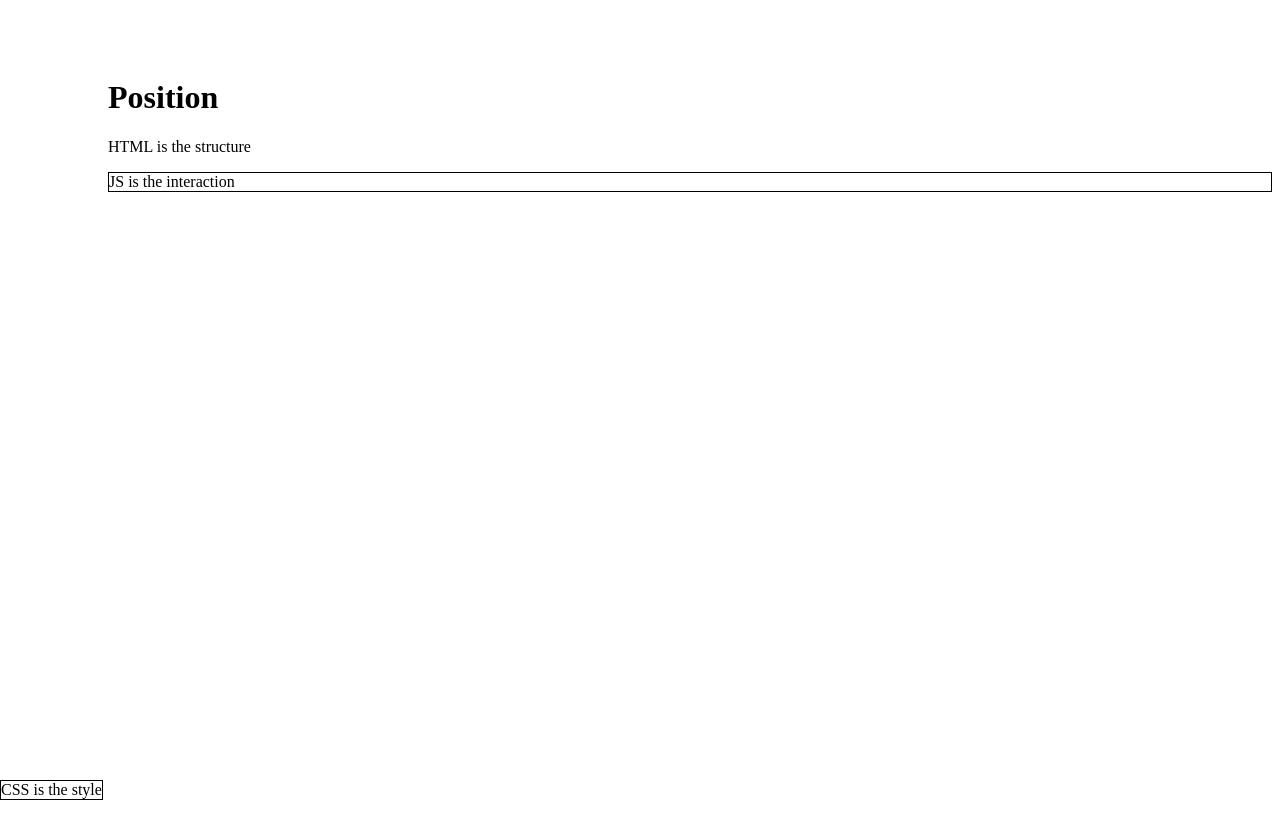
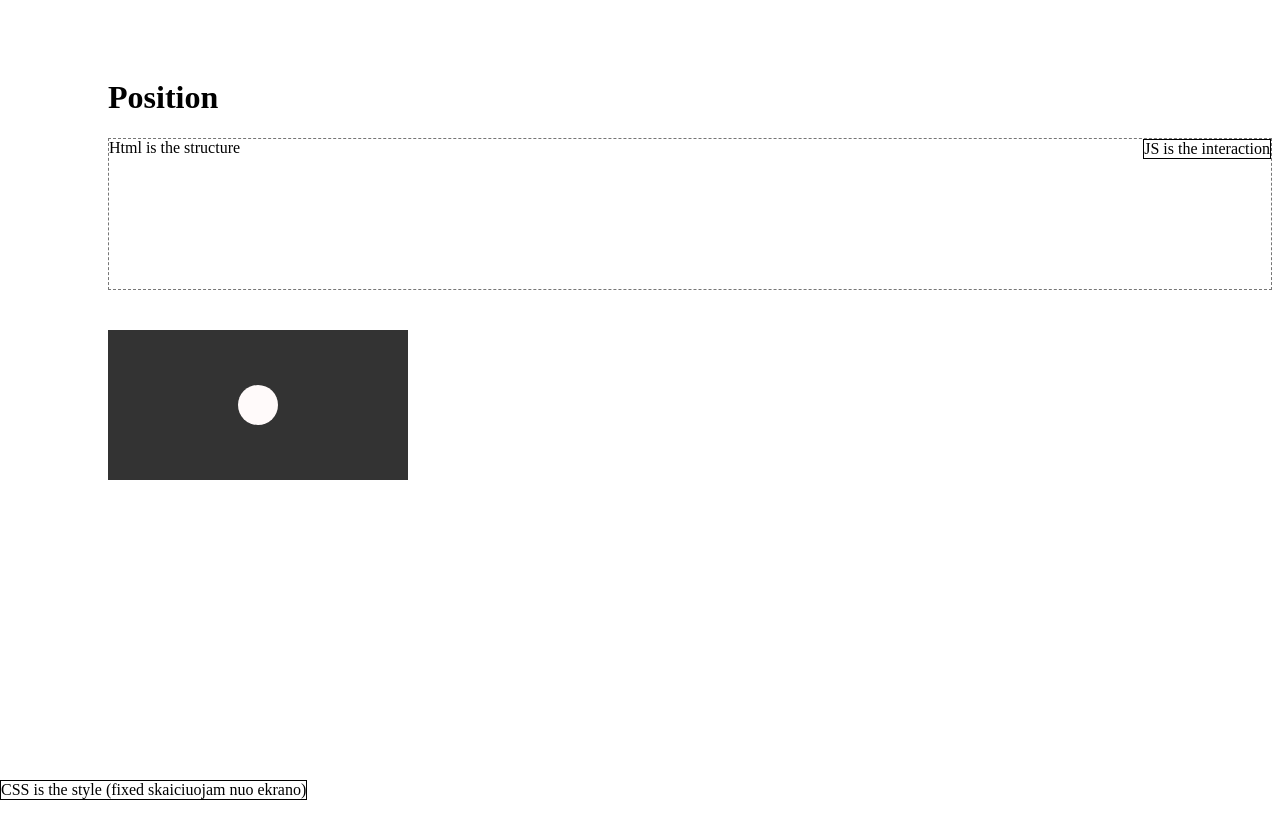
Before and after one commit to VytautasMil/HTML-10-flex-more, a plain HTML site: page position/index.html in a window 1280 px wide. Shown: the top 838 px of the page. Drawn offline with Linux system fonts and the light colour scheme.

Commit message:
position center

```diff
--- a/position/index.html
+++ b/position/index.html
@@ -4,14 +4,21 @@
     <meta charset="UTF-8" />
     <meta http-equiv="X-UA-Compatible" content="IE=edge" />
     <meta name="viewport" content="width=device-width, initial-scale=1.0" />
-    <title>Document</title>
+    <title>Position</title>
     <link rel="stylesheet" href="style.css" />
   </head>
+
   <body>
     <h1>Position</h1>
 
-    <p class="text text-1">HTML is the structure</p>
-    <p class="text text-2">CSS is the style</p>
-    <p class="text text-3">JS is the interaction</p>
+    <div class="relative">
+      <p class="text text-1">Html is the structure</p>
+      <p class="text fixed">CSS is the style (fixed skaiciuojam nuo ekrano)</p>
+      <p class="text absolute">JS is the interaction</p>
+    </div>
+
+    <div class="black-bg">
+      <div class="white-cir"></div>
+    </div>
   </body>
 </html>
--- a/position/style.css
+++ b/position/style.css
@@ -2,15 +2,48 @@ body {
     padding-left: 100px;
     padding-top: 50px;
     margin-bottom: 1000px;
-}
-.text-2 {
-    position:fixed;
-    /* left: 50px; */
+  }
+  .relative {
+    position: relative;
+    min-height: 150px;
+    border: 1px dashed rgb(118, 118, 118);
+  }
+  .text {
+    margin: 0;
+  }
+  .fixed {
+    /* skaiciuoja pozicija nuo ekrano */
+    position: fixed;
     bottom: 0;
     left: 0;
     border: 1px solid #000;
     margin: 0;
-}
-.text-3 {
+  }
+  .absolute {
     border: 1px solid #000;
-}
+    position: absolute;
+    top: 0;
+    right: 0;
+  }
+
+  .black-bg {
+    margin-top: 40px;
+    background-color: #333;
+    height: 150px;
+    max-width: 300px;
+    position: relative;
+  }
+  .white-cir {
+    position: absolute;
+    width: 40px;
+    height: 40px;
+    background-color: snow;
+    border-radius: 50%;
+    top: 50%;
+    left: 50%;
+    transform: translate(-50%, -50%);
+    transition: transform 0.2s ease-in-out;
+  }
+  .white-cir:hover {
+    transform: translate(-50%, -50%) scale(1.3);
+  }
```
